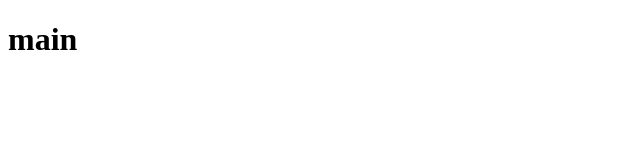
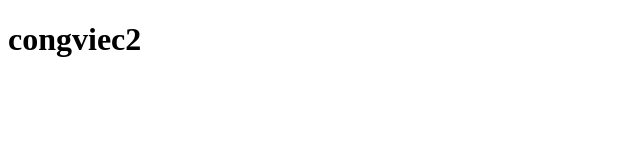
Before and after one commit to VaporeonUwU/Duan5, a plain HTML site: page index.html in a window 1280 px wide. Shown: the whole page, without its empty margins (0-640 px from the left). Drawn offline with Linux system fonts and the light colour scheme.

Commit message:
congviec2

```diff
--- a/index.html
+++ b/index.html
@@ -6,6 +6,6 @@
     <title>Document</title>
   </head>
   <body>
-    <h1>main</h1>
+    <h1>congviec2</h1>
   </body>
 </html>
```
